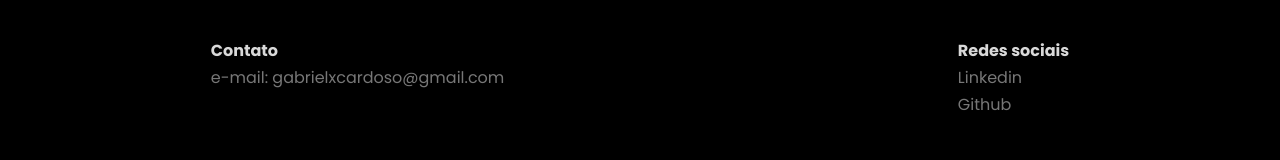
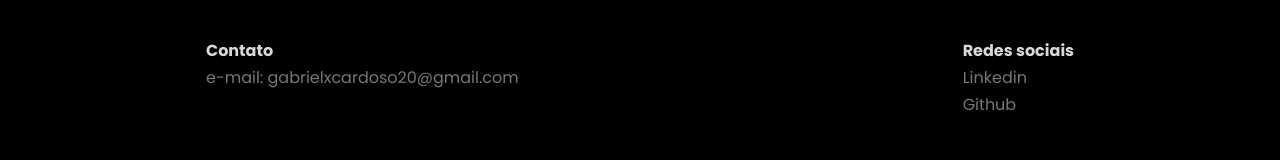
Before and after one commit to manigoldTLC/portfolio, a React (Create React App) app: page / in a window 1280 px wide. Shown: the part 3709-3869 px from the top of the page. Built offline with nearby package versions, Linux system fonts and the light colour scheme.

Commit message:
email corrigido

```diff
--- a/src/components/Footer/index.tsx
+++ b/src/components/Footer/index.tsx
@@ -7,7 +7,7 @@ const Footer = () => {
             <ul className={styles.footer__list}>
                 <li className={styles.footer__item}>
                     <span className={styles.footer__title}>Contato</span>
-                    <a href='mailto:gabrielxcardoso@gmail.com' className={`${styles.footer__text} ${styles['footer__text--link']}`}>e-mail: gabrielxcardoso@gmail.com</a>
+                    <a href='mailto:gabrielxcardoso20@gmail.com' className={`${styles.footer__text} ${styles['footer__text--link']}`}>e-mail: gabrielxcardoso20@gmail.com</a>
                 </li>
 
                 <li className={styles.footer__item}>
```
